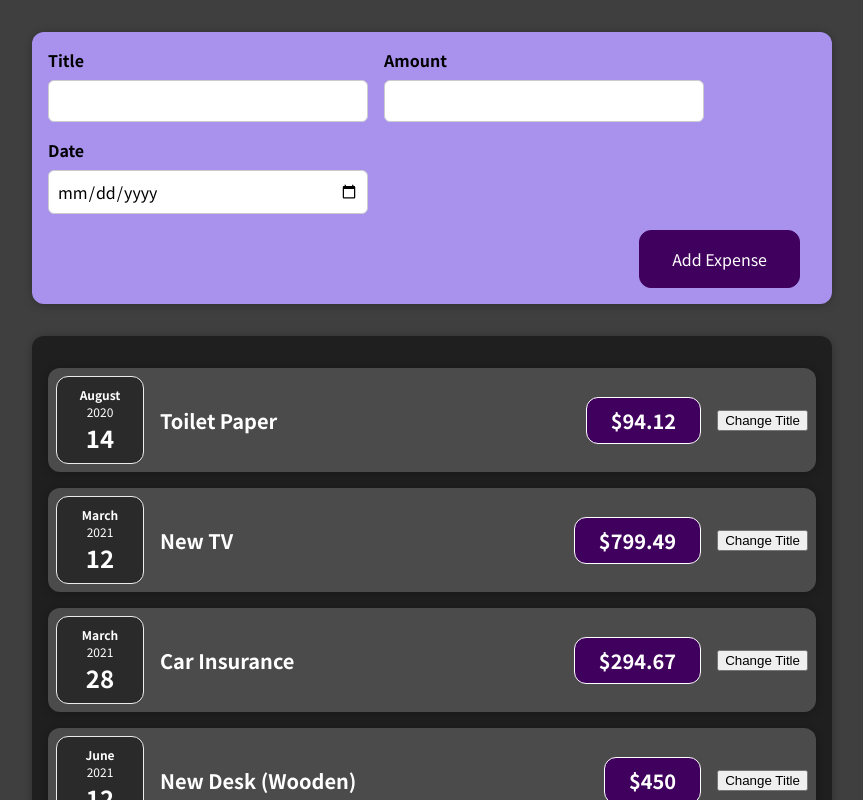
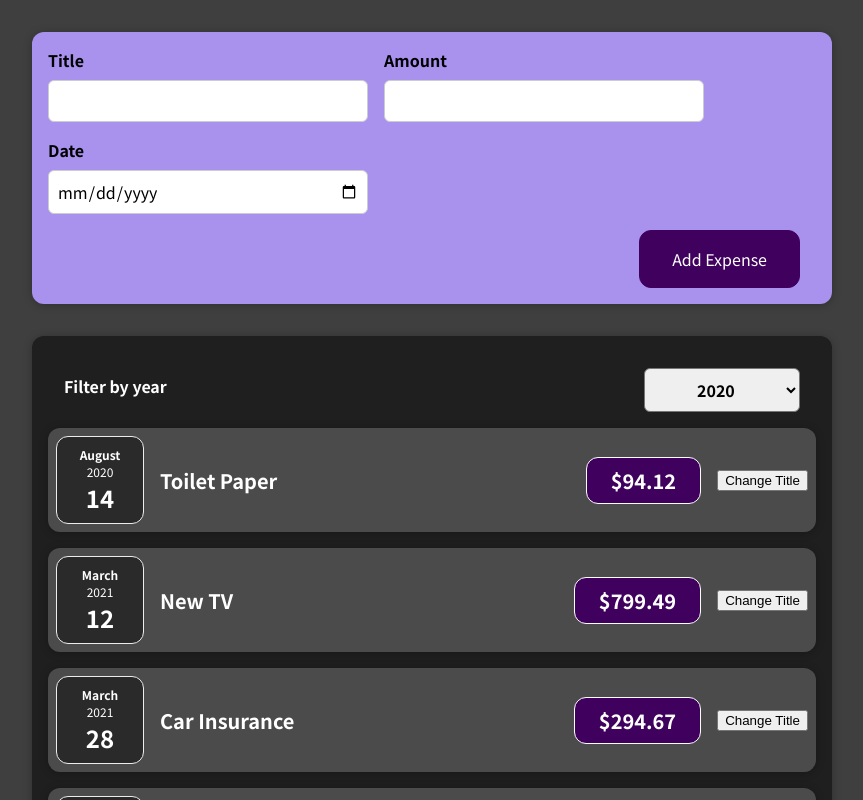
Before and after one commit to PraneethaMuppalla/First-React-Project, a React (Create React App) app: page / in a window 1280 px wide. Shown: the top 800 px of the page, without its empty margins (208-1071 px from the left). Built offline with nearby package versions, Linux system fonts and the light colour scheme.

Commit message:
Lifting the state up

```diff
--- a/src/App.js
+++ b/src/App.js
@@ -1,15 +1,37 @@
+import { useState } from "react";
 import Expenses from "./components/Expenses/Expenses";
 import NewExpense from "./components/NewExpense/NewExpense";
 
 function App() {
+  const expensesList = [
+    {
+      id: "e1",
+      title: "Toilet Paper",
+      amount: 94.12,
+      date: new Date(2020, 7, 14),
+    },
+    { id: "e2", title: "New TV", amount: 799.49, date: new Date(2021, 2, 12) },
+    {
+      id: "e3",
+      title: "Car Insurance",
+      amount: 294.67,
+      date: new Date(2021, 2, 28),
+    },
+    {
+      id: "e4",
+      title: "New Desk (Wooden)",
+      amount: 450,
+      date: new Date(2021, 5, 12),
+    },
+  ];
+  const [expenses, setExpenses] = useState(expensesList);
   const addExpenseHandler = (expense) => {
-    console.log("In App.js");
-    console.log(expense);
+    setExpenses((prevState) => [...prevState, expense]);
   };
   return (
     <div>
       <NewExpense onAddExpense={addExpenseHandler} />
-      <Expenses />
+      <Expenses expenses={expenses} />
     </div>
   );
 }
--- a/src/components/Expenses/Expenses.js
+++ b/src/components/Expenses/Expenses.js
@@ -1,35 +1,23 @@
-import React from "react";
+import React, { useState } from "react";
 
 import ExpenseItem from "./ExpenseItem";
 import Card from "../UI/Card";
+import ExpensesFilter from "./ExpensesFilter";
 import "./Expenses.css";
 
 const Expenses = (props) => {
-  const expenses = [
-    {
-      id: "e1",
-      title: "Toilet Paper",
-      amount: 94.12,
-      date: new Date(2020, 7, 14),
-    },
-    { id: "e2", title: "New TV", amount: 799.49, date: new Date(2021, 2, 12) },
-    {
-      id: "e3",
-      title: "Car Insurance",
-      amount: 294.67,
-      date: new Date(2021, 2, 28),
-    },
-    {
-      id: "e4",
-      title: "New Desk (Wooden)",
-      amount: 450,
-      date: new Date(2021, 5, 12),
-    },
-  ];
+  const [filteredYear, setFilteredYear] = useState("2020");
 
+  const filterChangeHandler = (selectedYear) => {
+    setFilteredYear(selectedYear);
+  };
   return (
     <Card className="expenses">
-      {expenses.map((expense) => (
+      <ExpensesFilter
+        selected={filteredYear}
+        onChangeFilter={filterChangeHandler}
+      />
+      {props.expenses.map((expense) => (
         <ExpenseItem
           title={expense.title}
           amount={expense.amount}
--- /dev/null
+++ b/src/components/Expenses/ExpensesFilter.css
@@ -0,0 +1,24 @@
+.expenses-filter {
+  color: white;
+  padding: 0 1rem;
+}
+
+.expenses-filter__control {
+  display: flex;
+  width: 100%;
+  align-items: center;
+  justify-content: space-between;
+  margin: 1rem 0;
+}
+
+.expenses-filter label {
+  font-weight: bold;
+  margin-bottom: 0.5rem;
+}
+
+.expenses-filter select {
+  font: inherit;
+  padding: 0.5rem 3rem;
+  font-weight: bold;
+  border-radius: 6px;
+}
--- /dev/null
+++ b/src/components/Expenses/ExpensesFilter.js
@@ -0,0 +1,25 @@
+import React from "react";
+
+import "./ExpensesFilter.css";
+
+const ExpensesFilter = (props) => {
+  const dropdownChangeHandler = (event) => {
+    props.onChangeFilter(event.target.value);
+  };
+
+  return (
+    <div className="expenses-filter">
+      <div className="expenses-filter__control">
+        <label>Filter by year</label>
+        <select value={props.selected} onChange={dropdownChangeHandler}>
+          <option value="2022">2022</option>
+          <option value="2021">2021</option>
+          <option value="2020">2020</option>
+          <option value="2019">2019</option>
+        </select>
+      </div>
+    </div>
+  );
+};
+
+export default ExpensesFilter;
```
